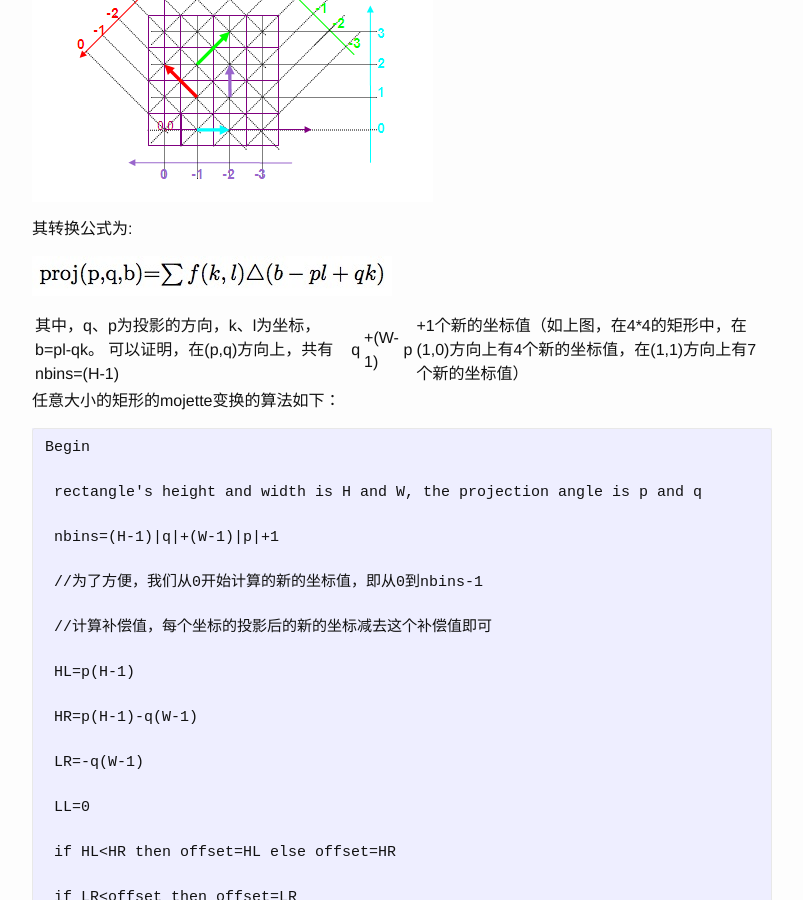
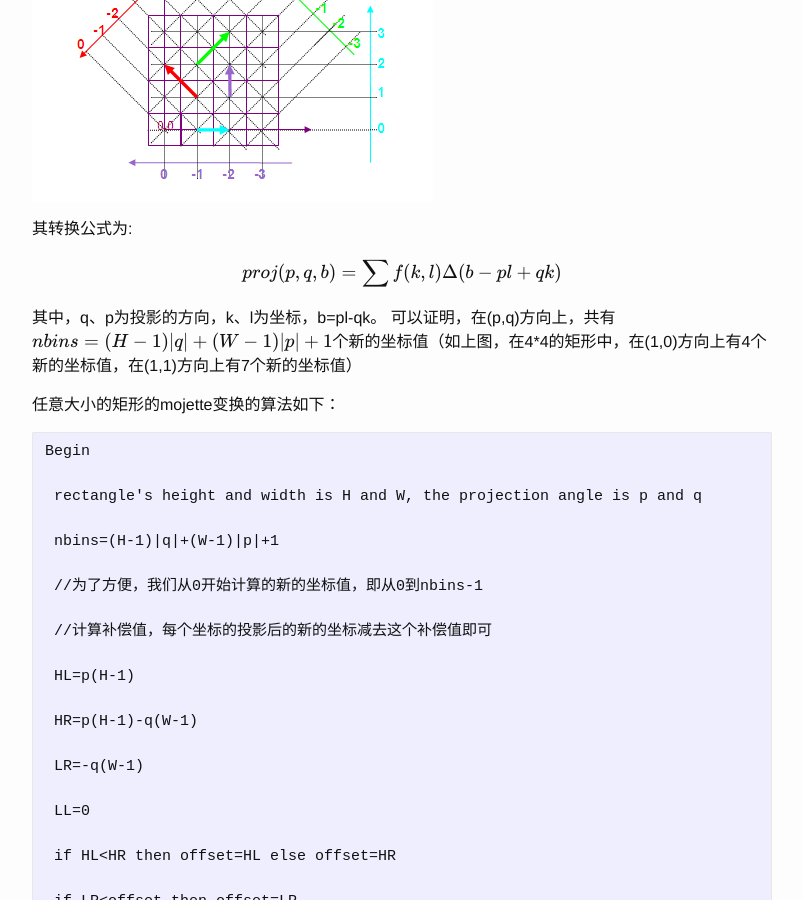
Before and after one commit to daoiist/daoiist.github.io, a Jekyll site: the page built from _posts/2015-12-03-Mojette.md, in a window 1280 px wide and 900 px high, scrolled down 2183 px. Shown: the whole window, without its empty margins (238-1041 px from the left). Built offline with Jekyll 4.4.1, drawn with Linux system fonts in a browser that asks for light colours; formulas are drawn with MathJax 3; some of the changed text lies outside the part shown.

Commit message:
notation

```diff
--- a/_posts/2015-12-03-Mojette.md
+++ b/_posts/2015-12-03-Mojette.md
@@ -13,7 +13,7 @@ title: Mojette
 
 Radon transform 是将在一个坐标系中的几何形状以一定的角度映射到一个新的坐标上，如上图所示，在笛卡尔坐标系中的椭圆以角度θ映射到了一个新的坐标系中，其公式如下：
 
-$$ proj(t,\theta)\int\int{f(x,y)\delta(t-x \cdot \theta + y \cdot sin \theta)dxdy} $$
+$$ proj(t,\theta)=\int\int{f(x,y)\delta(t-x \cdot \theta + y \cdot sin \theta)dxdy} $$
 
 符号δ表示面积相等
 
@@ -29,9 +29,9 @@ Radon是连续的，Mojette则是离散的。
 
 其转换公式为:
 
-![](/image/mojette8.jpg)
+$$ proj(p,q,b)=\sum{f(k,l)\Delta(b-pl+qk)} $$
 
- 其中，q、p为投影的方向，k、l为坐标，b=pl-qk。 可以证明，在(p,q)方向上，共有nbins=(H-1)|q|+(W-1)|p|+1个新的坐标值（如上图，在4*4的矩形中，在(1,0)方向上有4个新的坐标值，在(1,1)方向上有7个新的坐标值）
+ 其中，q、p为投影的方向，k、l为坐标，b=pl-qk。 可以证明，在(p,q)方向上，共有$$ nbins=(H-1)\vert q \vert+(W-1) \vert p  \vert +1 $$个新的坐标值（如上图，在4*4的矩形中，在(1,0)方向上有4个新的坐标值，在(1,1)方向上有7个新的坐标值）
 
  任意大小的矩形的mojette变换的算法如下：
 
```
